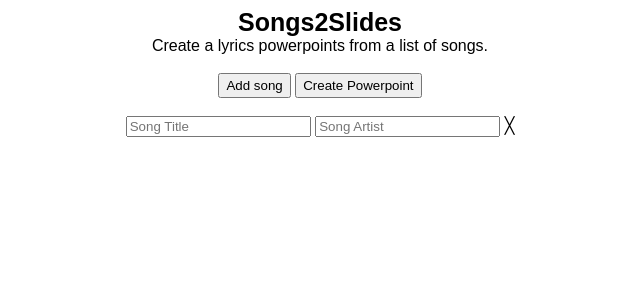
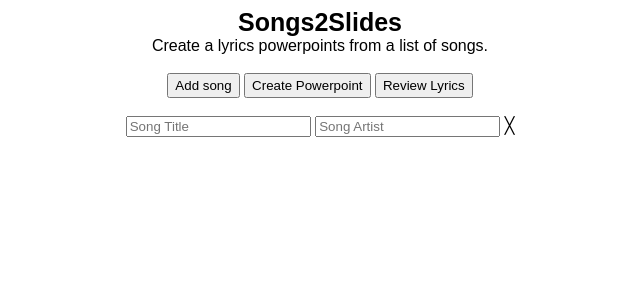
Before and after one commit to ashermorgan/Songs2Slides, a Flask app: page / in a window 1280 px wide. Shown: the top 300 px of the page, without its empty margins (320-960 px from the left). Run offline with Flask 2, Linux system fonts and the light colour scheme; some libraries are stand-ins or nearby versions.

Commit message:
Implement lyrics div and ReviewLyrics method.

```diff
--- a/Songs2Slides/routes.py
+++ b/Songs2Slides/routes.py
@@ -46,3 +46,24 @@ def pptx():
 
     # Return powerpoint
     return send_file(pptx, as_attachment=True, attachment_filename='download.pptx')
+
+
+
+# Get lyrics
+@app.route("/lyrics", methods=["POST"])
+def lyrics():
+    # Get lyrics
+    lyrics = []
+    for song in request.json["songs"]:
+        try:
+            parsedLyrics = models.ParseLyrics(models.GetLyrics(song[1], song[0]))
+            if (config.parsing["title-slides"]):
+                lyrics += ["{0}\n{1}".format(song[0], song[1])]
+            lyrics += parsedLyrics
+            if (lyrics[-1] != ""):
+                lyrics += [""]
+        except:
+            pass
+
+    # Return lyrics
+    return jsonify({"lyrics": lyrics})
--- a/Songs2Slides/static/index.css
+++ b/Songs2Slides/static/index.css
@@ -1,9 +1,13 @@
+/******** Body styles ********/
 body {
     text-align: center;
     font-family: Arial, Helvetica, sans-serif;
     touch-action: manipulation;
 }
 
+
+
+/******** Element styles ********/
 button {
     height: 25px;
 }
@@ -13,6 +17,24 @@ button {
     font-weight: bold;
 }
 
+
+
+/******** Songs styles ********/
 .songRemove {
     cursor: pointer;
 }
+
+
+
+/******** Lyrics styles ********/
+#lyricsContainer {
+    width: 100%;
+    max-width: 500px;
+    margin: auto;
+    text-align: left;
+}
+
+#lyrics {
+    width: 100%;
+    resize: none;
+}
--- a/Songs2Slides/static/index.js
+++ b/Songs2Slides/static/index.js
@@ -64,3 +64,28 @@ async function SubmitSongs() {
     // Download powerpoint
     download(await rawResponse.blob());
 }
+
+
+
+// Get the parsed lyrics for the user to review
+async function ReviewLyrics() {
+    // Get songs
+    songs = getSongs();
+
+    // Send POST request
+    const rawResponse = await fetch("/lyrics", {
+        method: 'POST',
+        headers: {
+            'Accept': 'application/json',
+            'Content-Type': 'application/json'
+        }, body: JSON.stringify({"songs":songs})
+    });
+    const json = await rawResponse.json();
+
+    // Set lyrics
+    document.getElementById("lyrics").value = json["lyrics"].join("\n\n")
+
+    // Show and hide elements
+    document.getElementById("songs").hidden = true;
+    document.getElementById("lyricsContainer").hidden = false;
+}
--- a/Songs2Slides/templates/index.html
+++ b/Songs2Slides/templates/index.html
@@ -15,7 +15,8 @@
 
         <div id="songs">
             <button onclick="AddSong();">Add song</button>
-            <button onclick="SubmitSongs();">Create Powerpoint</button><br/><br/>
+            <button onclick="SubmitSongs();">Create Powerpoint</button>
+            <button onclick="ReviewLyrics();">Review Lyrics</button><br/><br/>
 
             <template id="songTemplate">
                 <div>
@@ -25,5 +26,13 @@
                 </div>
             </template>
         </div>
+
+        <div id="lyricsContainer" hidden>
+            Review and edit the parsed lyrics below and then click the create PowerPoint button.
+            One blank line signifies a new slide and three blank lines signifies a blank slide.<br/><br/>
+
+            <textarea rows="10" id="lyrics">Loading lyrics...</textarea><br/>
+            <button onclick="SubmitLyrics();">Create Powerpoint</button>
+        </div>
     </body>
 </html>
```
